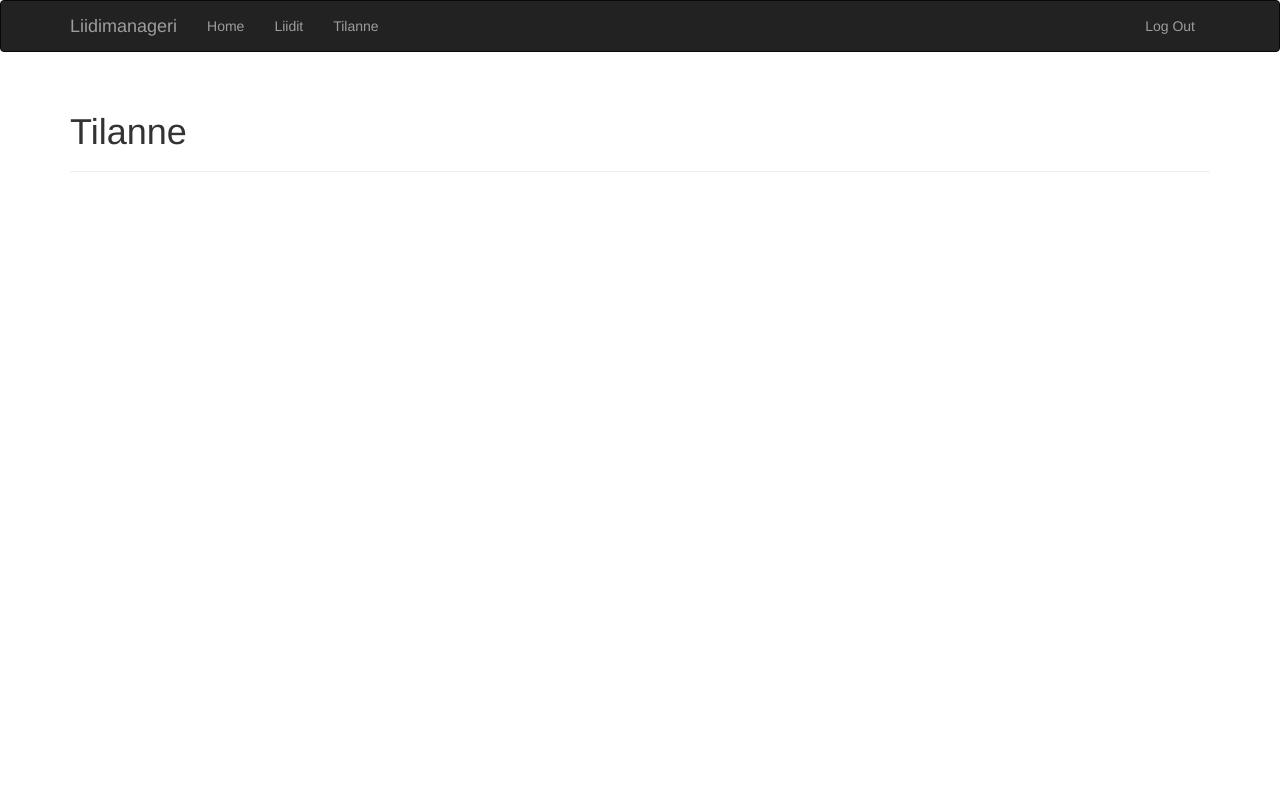
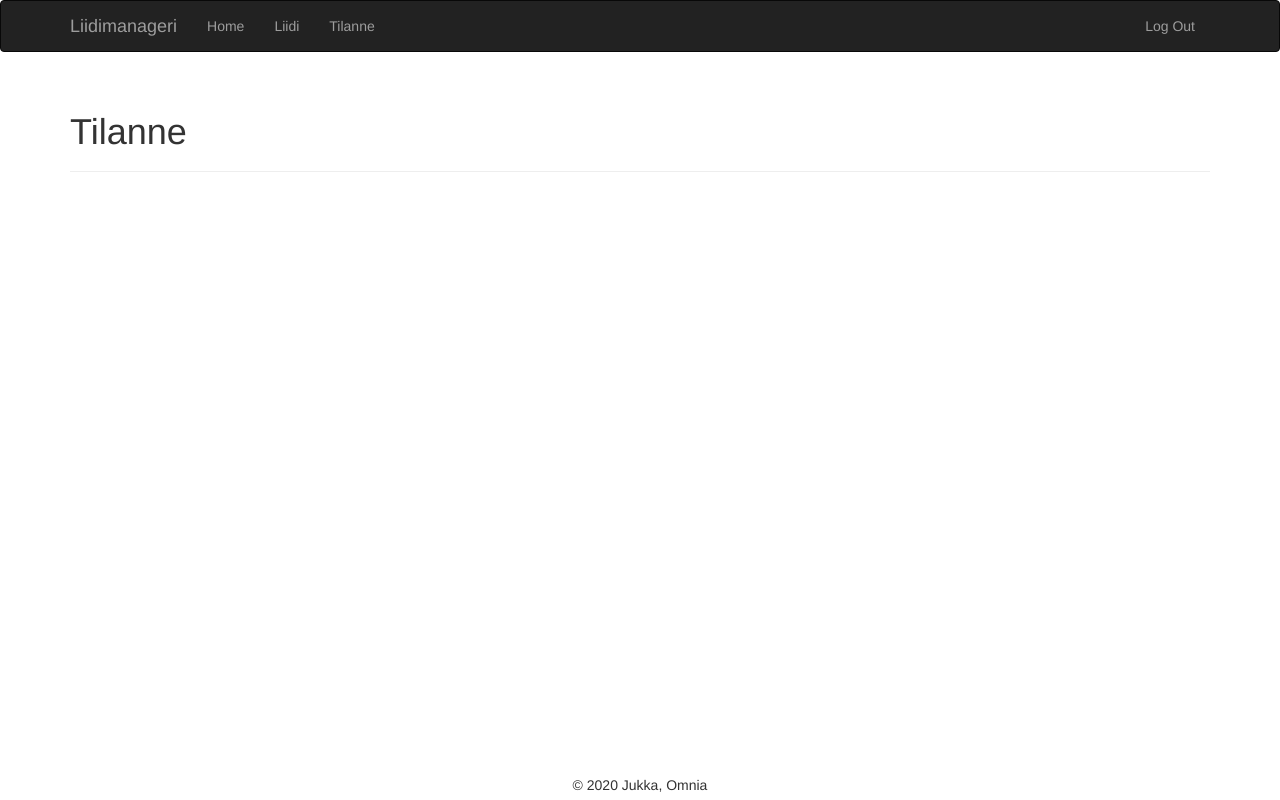
Before and after one commit to Web-projektitII/Liidimanageri, a Flask app: page /auth/tilanne in a window 1280 px wide. Run offline with Flask 2, Linux system fonts and the light colour scheme; the visitor is signed in with stand-in values (Sample User, id 1); data comes from the database, SQL or seed files in the repository; some libraries are stand-ins or nearby versions.

Commit message:
Muutettu liidit liidiksi, lisätty footer, muutettu site.css

```diff
--- a/app/auth/views.py
+++ b/app/auth/views.py
@@ -40,9 +40,9 @@ def login():
         flash('Invalid email or password.')
     return render_template('auth/login.html', form=form)
 
-@auth.route('/liidit', methods=['GET', 'POST'])
+@auth.route('/liidi', methods=['GET', 'POST'])
 @login_required
-def liidit():
+def liidi():
     form = LiidiForm()
     form.user_id.choices = [(c.id, c.username) for c in User.query.order_by('username')]
     if form.validate_on_submit():
@@ -72,10 +72,10 @@ def liidit():
             if ex_name == 'IntegrityError':
                 db.session.rollback()
                 flash("Liidi on jo olemassa!")
-        return redirect(url_for('auth.liidit'))
+        return redirect(url_for('auth.liidi'))
     # testi = User.query.with_entities(User.id,User.username).order_by('username')
     # form.user_id.choices = [(c.id, c.username) for c in User.query.order_by('username')]
-    return render_template('auth/liidit.html',form=form)
+    return render_template('auth/liidi.html',form=form)
 
 @auth.route('/tilanne')
 @login_required
--- a/app/static/site.css
+++ b/app/static/site.css
@@ -1,3 +1,19 @@
 #puhelinnumero,#yksikko {width:150px;}
 /*#todennakoisyys,#liidimanageri {max-width:150px!important;}*/
 select  {max-width:150px!important;}
+body {
+position:relative;
+min-height: 100vh;
+}
+
+#footer {
+position:absolute;
+bottom:0;
+height:2.5rem;
+width:100%;
+text-align:center;
+}
+
+.content {
+padding-bottom:5.0rem;
+}
--- a/app/templates/auth/liidit.html
+++ b/app/templates/auth/liidi.html
@@ -5,7 +5,7 @@
 
 {% block page_content %}
 <div class="page-header">
-    <h1>Liidit</h1>
+    <h1>Liidi</h1>
 </div>
 <div class="col-md-4">
     {{ wtf.quick_form(form) }}
--- a/app/templates/base.html
+++ b/app/templates/base.html
@@ -25,7 +25,7 @@
             <ul class="nav navbar-nav">
                 <li><a href="{{ url_for('main.index') }}">Home</a></li>
                 {% if current_user.is_authenticated %}
-                <li><a href="{{ url_for('auth.liidit') }}">Liidit</a></li>
+                <li><a href="{{ url_for('auth.liidi') }}">Liidi</a></li>
                 <li><a href="{{ url_for('auth.tilanne') }}">Tilanne</a></li>
                 {% endif %}
             </ul>
@@ -42,7 +42,7 @@
 {% endblock %}
 
 {% block content %}
-<div class="container">
+<div class="container content">
     {% for message in get_flashed_messages() %}
     <div class="alert alert-warning">
         <button type="button" class="close" data-dismiss="alert">&times;</button>
@@ -52,6 +52,12 @@
 
     {% block page_content %}{% endblock %}
 </div>
+{% block footer %}
+<div id="footer">
+    <span>&copy; 2020 Jukka, Omnia</span>
+</div>
+{%- endblock %}
+
 {% endblock %}
 
 {% block scripts %}
```
